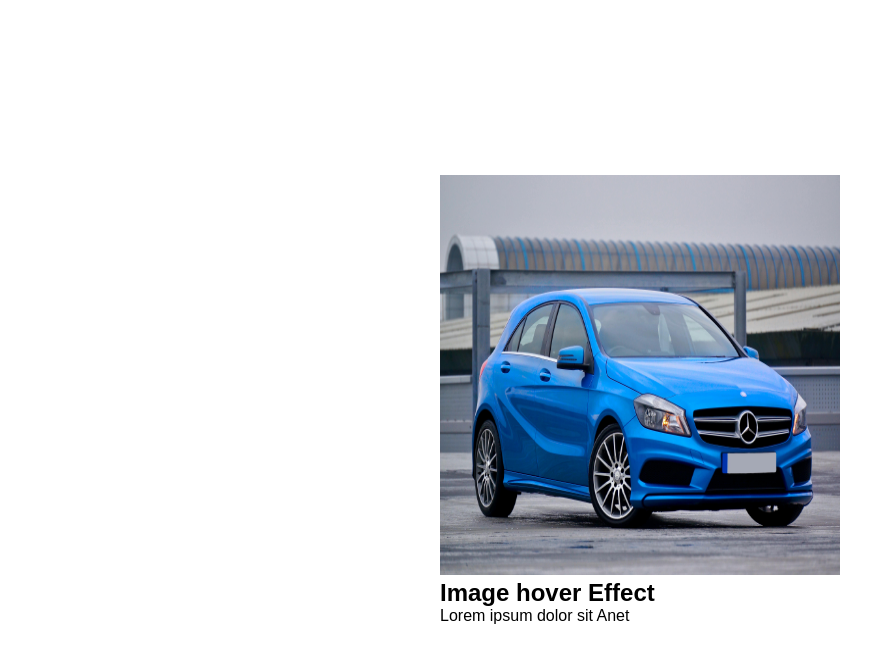
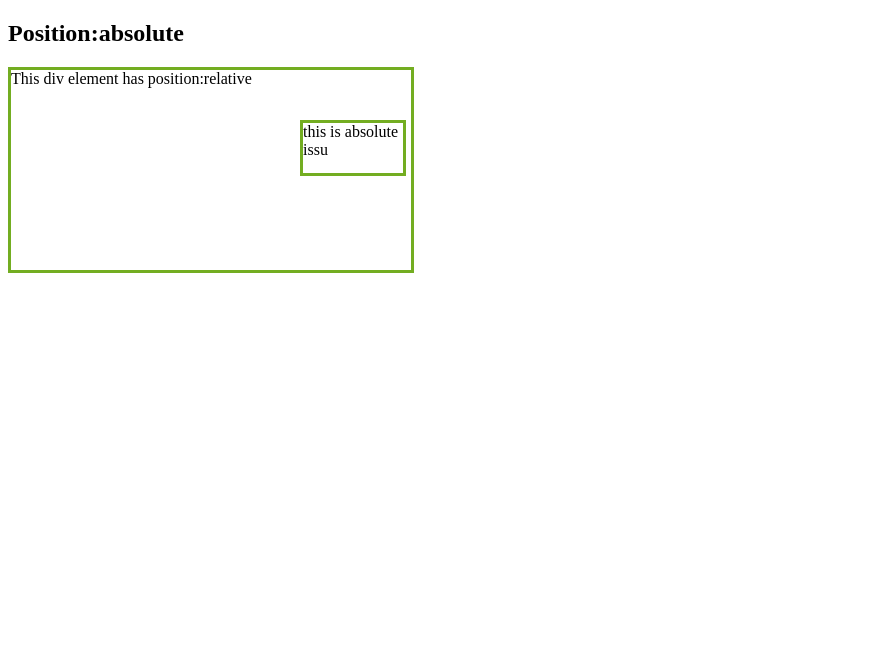
Before and after one commit to mdnlislam/html, a React (Vite) app: page / in a window 1280 px wide. Shown: the top 662 px of the page, without its empty margins (0-895 px from the left). Built offline with nearby package versions, Linux system fonts and the light colour scheme.

Commit message:
modification

```diff
--- a/src/App.css
+++ b/src/App.css
@@ -1,23 +1,19 @@
-*{
-  margin: 0px;
-  padding: 0px;
-  box-sizing: border-box;
-  font-family: sans-serif;
-}
-.wrapper{
-  width: 100%;
-  height: 100vh;
-  display: flex;
-  justify-content: center;
-  align-items: center;
-}
-.image{
-  width: 500px;
-  position: relative;
+.font{
+  position:relative;
+  width: 400px;
+  height: 200px;
+  border: 3px solid #73AD21;
+
+
 
 }
-.image,img{
-  width: 400px;
-  height: 400px;
-  margin: auto;
+
+.back{
+  width: 100px;
+  height: 50px;
+  border: 3px solid #73AD21;
+  position: absolute;
+  top: 50px;
+  right: 5px;
+
 }
--- a/src/components/Product-card.jsx
+++ b/src/components/Product-card.jsx
@@ -6,19 +6,14 @@ function ProductCard(){
 
             <div className="body">
 
-              <div className="wrapper">
-               <div className="imge">
-                  <img src="public/img/Car.jpg" alt="" />
-                  <div className="content">
-                     <h2>Image hover Effect</h2>
-                     <p>Lorem ipsum dolor sit Anet</p>
+                      <h2>Position:absolute</h2>
 
-                  </div>
-
-               </div>
-
-              </div>
-
+                      <div className="font">
+                             This div element has position:relative
+                             <div className="back">
+                                   this is absolute issu
+                             </div>
+                             </div>
 
             </div>
 
```
